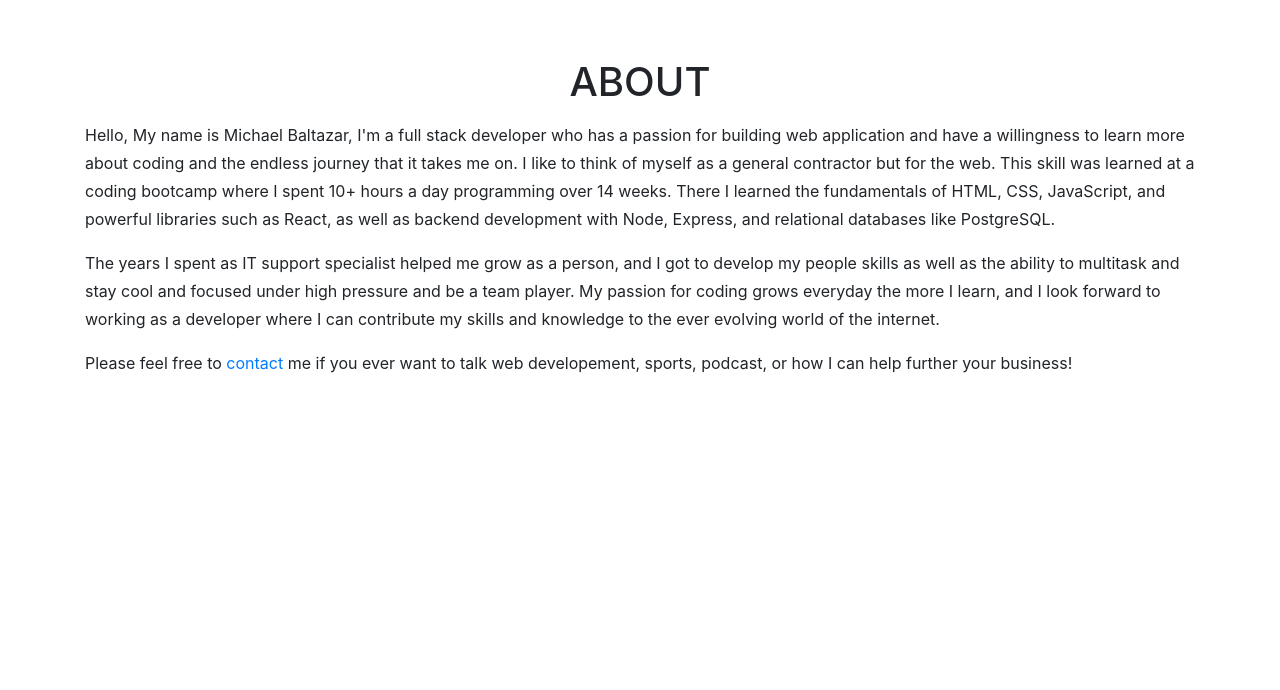
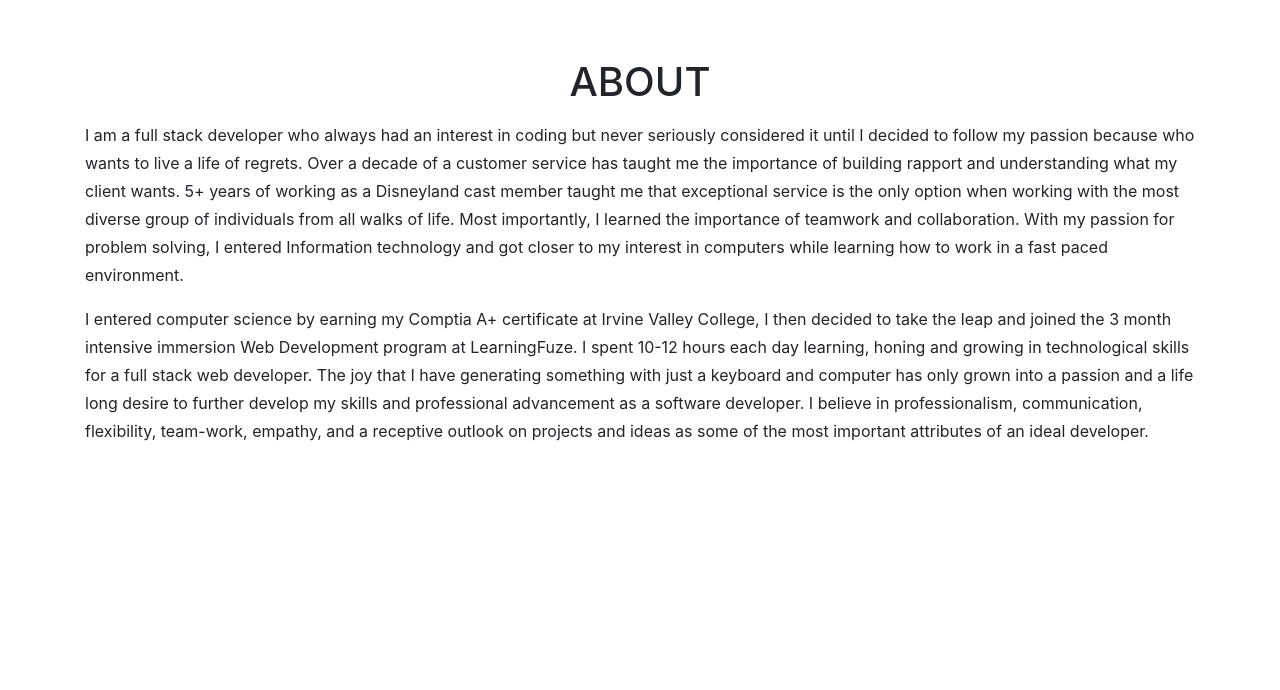
Before and after one commit to Michaelbaltazar265/portfolio, a website with bundled scripts: page index.html in a window 1280 px wide. Shown: the part 820-1510 px from the top of the page. Built offline with nearby package versions, Linux system fonts and the light colour scheme; files whose address does not match are found by name; a web font is replaced by a local one.

Commit message:
updated about me part

```diff
--- a/index.html
+++ b/index.html
@@ -80,19 +80,21 @@
       </div>
       <div class="row">
         <div class="col-lg-12">
-          <p>Hello, My name is Michael Baltazar, I'm a full stack developer who has a passion for
-            building web application and have a willingness to learn more about coding and the endless journey that it takes me on.
-            I like to think of myself as a general contractor but for the web.
-            This skill was learned at a coding bootcamp where I spent 10+ hours a day programming over 14 weeks.
-            There I learned the fundamentals of HTML, CSS, JavaScript, and powerful libraries such as React,
-            as well as backend development with Node, Express, and relational databases like PostgreSQL.</p>
+          <p>I am a full stack developer who always had an interest in coding but never seriously considered it until I
+            decided to follow my passion because who wants to live a life of regrets. Over a decade of a customer
+            service has taught me the importance of building rapport and understanding what my client wants. 5+ years of
+            working as a Disneyland cast member taught me that exceptional service is the only option when working with
+            the most diverse group of individuals from all walks of life. Most importantly, I learned the importance of
+            teamwork and collaboration. With my passion for problem solving, I entered Information technology and got
+            closer to my interest in computers while learning how to work in a fast paced environment.</p>
 
-          <p> The years I spent as IT support specialist helped me grow as a person,
-             and I got to develop my people skills as well as the ability to multitask and stay cool and focused under high pressure
-             and be a team player. My passion for coding grows everyday the more I learn,
-             and I look forward to working as a developer where I can contribute my skills and knowledge to the ever evolving world of the internet.</p>
-            <p>Please feel free to <a href="#contact">contact</a> me if you ever want to talk web developement, sports, podcast,
-              or how I can help further your business!</p>
+          <p> I entered computer science by earning my Comptia A+ certificate at Irvine Valley College, I then decided
+            to take the leap and joined the 3 month intensive immersion Web Development program at LearningFuze. I spent
+            10-12 hours each day learning, honing and growing in technological skills for a full stack web developer.
+            The joy that I have generating something with just a keyboard and computer has only grown into a passion and
+            a life long desire to further develop my skills and professional advancement as a software developer. I
+            believe in professionalism, communication, flexibility, team-work, empathy, and a receptive outlook on
+            projects and ideas as some of the most important attributes of an ideal developer.</p>
         </div>
       </div>
     </div>
@@ -255,7 +257,8 @@
             <img class="img-fluid" src="img/hacky-dad-jokes.png" alt="">
             <div class="portfolio-caption">
               <h4 class="portfolio-name">Hacky Dad Jokes</h4>
-              <p class="portfolio-des">A full stack JavaScript mobile application for people that like horrible dad jokes and love the character Ron Swanson from Parks and Recreation.</p>
+              <p class="portfolio-des">A full stack JavaScript mobile application for people that like horrible dad
+                jokes and love the character Ron Swanson from Parks and Recreation.</p>
             </div>
           </a>
         </div>
@@ -269,7 +272,8 @@
             <img class="img-fluid" src="img/puppy-co.png" alt="">
             <div class="portfolio-caption">
               <h4 class="portfolio-name">Puppy-Co</h4>
-              <p class="portfolio-des">A Puppy store full stack web application that allows a user to view products, view product details, place items in cart, view cart summary, and place an order.</p>
+              <p class="portfolio-des">A Puppy store full stack web application that allows a user to view products,
+                view product details, place items in cart, view cart summary, and place an order.</p>
             </div>
           </a>
         </div>
```
